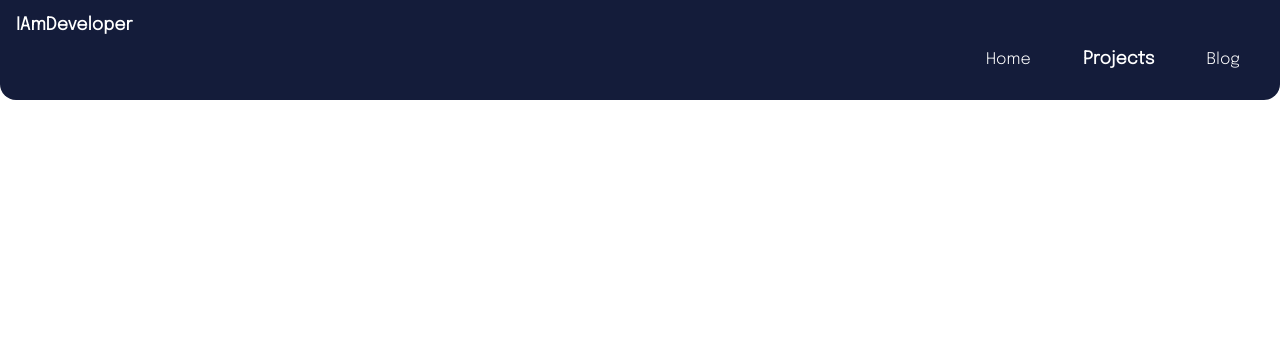
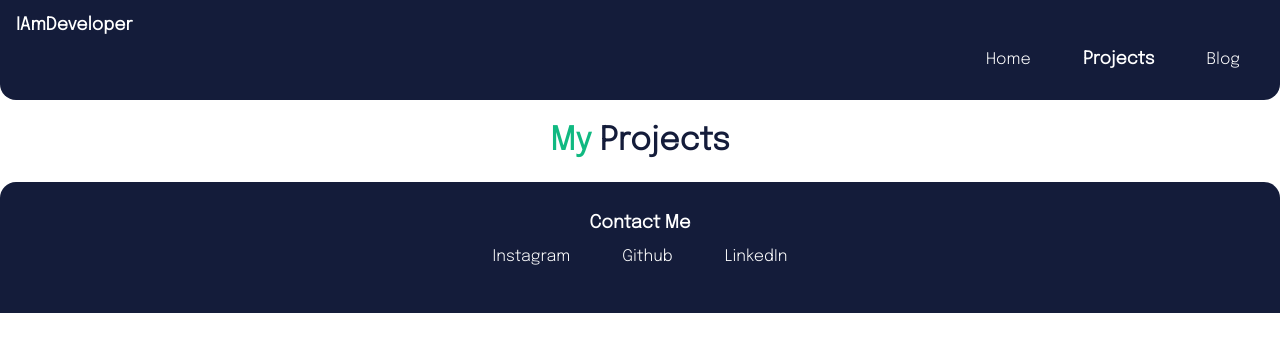
Before and after one commit to jainlokesh318/lokeshjain.com, a plain HTML site: page projects.html in a window 1280 px wide. Drawn offline with Linux system fonts and the light colour scheme.

Commit message:
docs: dummy projects and blogs added

```diff
--- a/projects.html
+++ b/projects.html
@@ -21,5 +21,24 @@
             </li>
         </ul>
     </nav>
+
+    <header class="hero">
+        <h1 class="hero-heading"> My <span class="heading-inverted"> Projects </span></h1>
+    </header>
+
+    <footer class="footer">
+        <div class="footer-header" >Contact Me</div>
+        <ul class="social-links list-non-bullet">
+            <li class="list-item-inline">
+                <a class="link" href="https://www.instagram.com/artlok99/">Instagram</a>
+            </li>
+            <li class="list-item-inline">
+                <a class="link" href="https://github.com/jainlokesh318">Github</a>
+            </li>
+            <li class="list-item-inline">
+                <a class="link" href="https://www.linkedin.com/in/jainlokesh318/">LinkedIn</a>
+            </li>
+        </ul>
+    </footer>
 </body>
 </html>
```
Also changed, not shown: blogs.html (+19 -0 lines).
